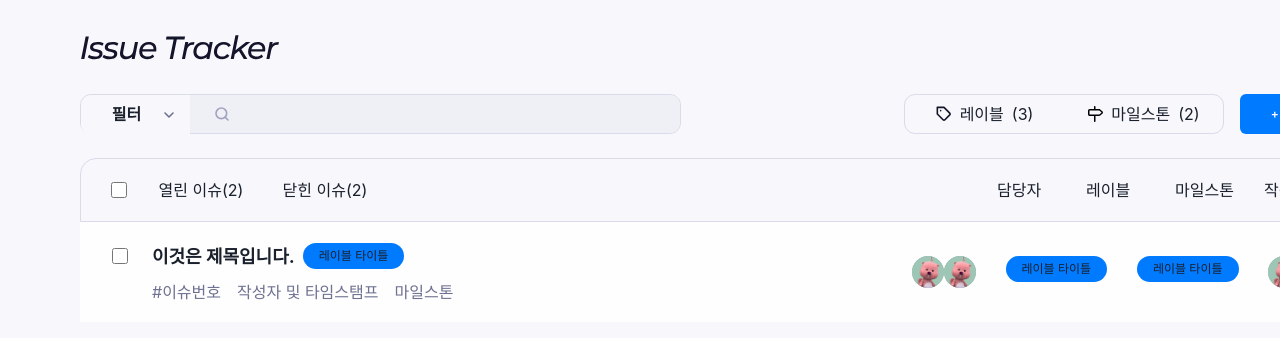
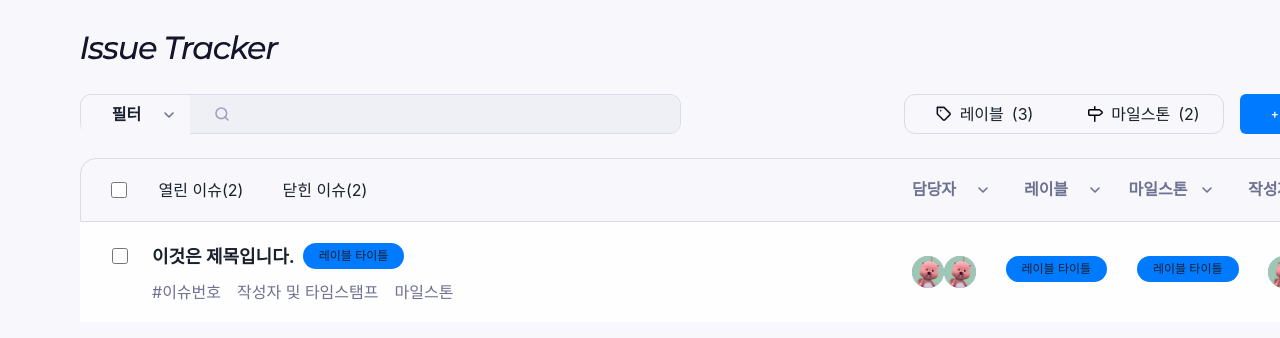
Before and after one commit to codesquad-members-2021/issue-tracker, a React (Create React App) app in the folder FE/issue-tracker/: page /issues in a window 1280 px wide. Shown: the top 338 px of the page. Built offline with nearby package versions, Linux system fonts and the light colour scheme.

Commit message:
Chore: #10 테이블 헤더 메뉴에 드롭다운 추가

```diff
--- a/FE/issue-tracker/src/components/issues/table/TableHeader.tsx
+++ b/FE/issue-tracker/src/components/issues/table/TableHeader.tsx
@@ -1,4 +1,9 @@
 import styled from 'styled-components';
+
+import { ReactComponent as DropDownIcon } from '@assets/dropDown.svg';
+import { Menu, MenuButton, MenuItem, MenuList } from '@chakra-ui/menu';
+import { Button } from '@chakra-ui/button';
+import { menuBtnStyle } from './style';
 
 function TableHeader() {
   return (
@@ -12,10 +17,102 @@ function TableHeader() {
       </HeaderLeft>
       <HeaderRight>
         <FilterLists>
-          <li>담당자</li>
-          <li>레이블</li>
-          <li>마일스톤</li>
-          <li>작성자</li>
+          <Menu>
+            <MenuButton
+              className="menu-title"
+              {...menuBtnStyle}
+              as={Button}
+              rightIcon={<DropDownIcon />}
+            >
+              담당자
+            </MenuButton>
+            <MenuList>
+              <div>
+                <span>담당자 필터</span>
+              </div>
+              <MenuItem>
+                <span>담당자가 없는 이슈</span>
+                <input type="checkbox" name="openIssue" />
+              </MenuItem>
+              <MenuItem>
+                <span>프로필 Q</span>
+                <input type="checkbox" name="openIssue" />
+              </MenuItem>
+            </MenuList>
+          </Menu>
+          <Menu>
+            <MenuButton
+              className="menu-title"
+              {...menuBtnStyle}
+              as={Button}
+              rightIcon={<DropDownIcon />}
+            >
+              레이블
+            </MenuButton>
+            <MenuList>
+              <div>
+                <span>레이블 필터</span>
+              </div>
+              <MenuItem>
+                <span>레이블이 없는 이슈</span>
+                <input type="checkbox" name="openIssue" />
+              </MenuItem>
+              <MenuItem>
+                color Bug
+                <input type="checkbox" name="openIssue" />
+              </MenuItem>
+              <MenuItem>
+                color documentation
+                <input type="checkbox" name="openIssue" />
+              </MenuItem>
+            </MenuList>
+          </Menu>
+          <Menu>
+            <MenuButton
+              className="menu-title"
+              {...menuBtnStyle}
+              as={Button}
+              rightIcon={<DropDownIcon />}
+            >
+              마일스톤
+            </MenuButton>
+            <MenuList>
+              <div>
+                <span>마일스톤 필터</span>
+              </div>
+              <MenuItem>
+                마일스톤 없는 필터
+                <input type="checkbox" name="openIssue" />
+              </MenuItem>
+              <MenuItem>
+                마스터즈 코스
+                <input type="checkbox" name="openIssue" />
+              </MenuItem>
+            </MenuList>
+          </Menu>
+          <Menu>
+            <MenuButton
+              className="menu-title"
+              {...menuBtnStyle}
+              as={Button}
+              rightIcon={<DropDownIcon />}
+            >
+              작성자
+            </MenuButton>
+            <MenuList>
+              <div>
+                <span>작성자 필터</span>
+              </div>
+              <MenuItem>
+                프로필사진 Q
+                <input type="checkbox" name="openIssue" />
+              </MenuItem>
+              <MenuItem>
+                프로필사진 Eve
+                <input type="checkbox" name="openIssue" />
+              </MenuItem>
+            </MenuList>
+          </Menu>
         </FilterLists>
       </HeaderRight>
     </TableHeaderWrap>
@@ -52,15 +149,13 @@ const HeaderRight = styled.div`
   display: flex;
 `;
 
-const FilterLists = styled.ul`
+const FilterLists = styled.div`
   display: flex;
 
-  li {
+  .menu-title {
+    width: 100px;
     display: flex;
-    align-items: center;
-    margin-left: 24px;
-    width: 65px;
-    height: 32px;
+    justify-content: space-between;
   }
 `;
 
```
